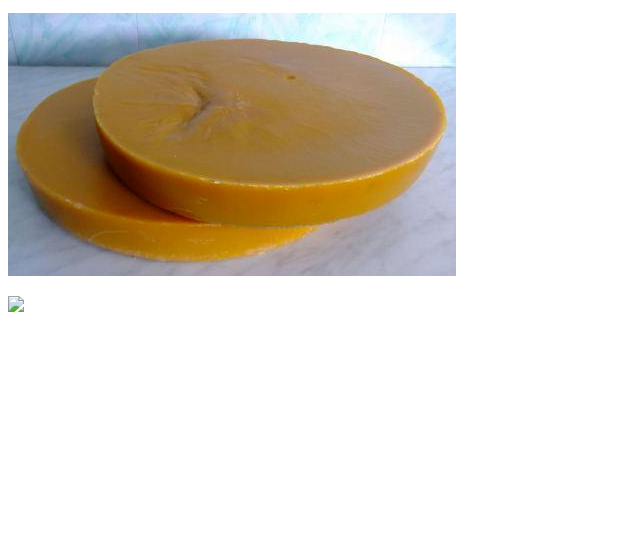
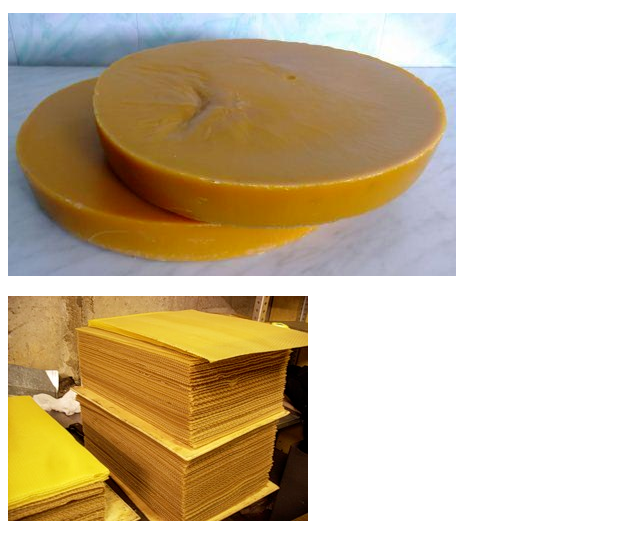
Before and after one commit to Viktor-Shcherbinin/abasch-beehous, a plain HTML site: page folder/inner/index.html in a window 1280 px wide. Shown: the part 101-660 px from the top of the page, without its empty margins (0-640 px from the left). Drawn offline with Linux system fonts and the light colour scheme.

Commit message:
Update index.html

```diff
--- a/folder/inner/index.html
+++ b/folder/inner/index.html
@@ -8,6 +8,6 @@
 	    <h1>Это заголовок</h1>
 	    <p>Это параграф</p>
 	    <p><img src="/img/img1.png"></p>
-	    <p><img src="img/img2.png"></p>
+	    <p><img src="../../img/img2.png"></p>
 	    </body>
 	</html>
```
